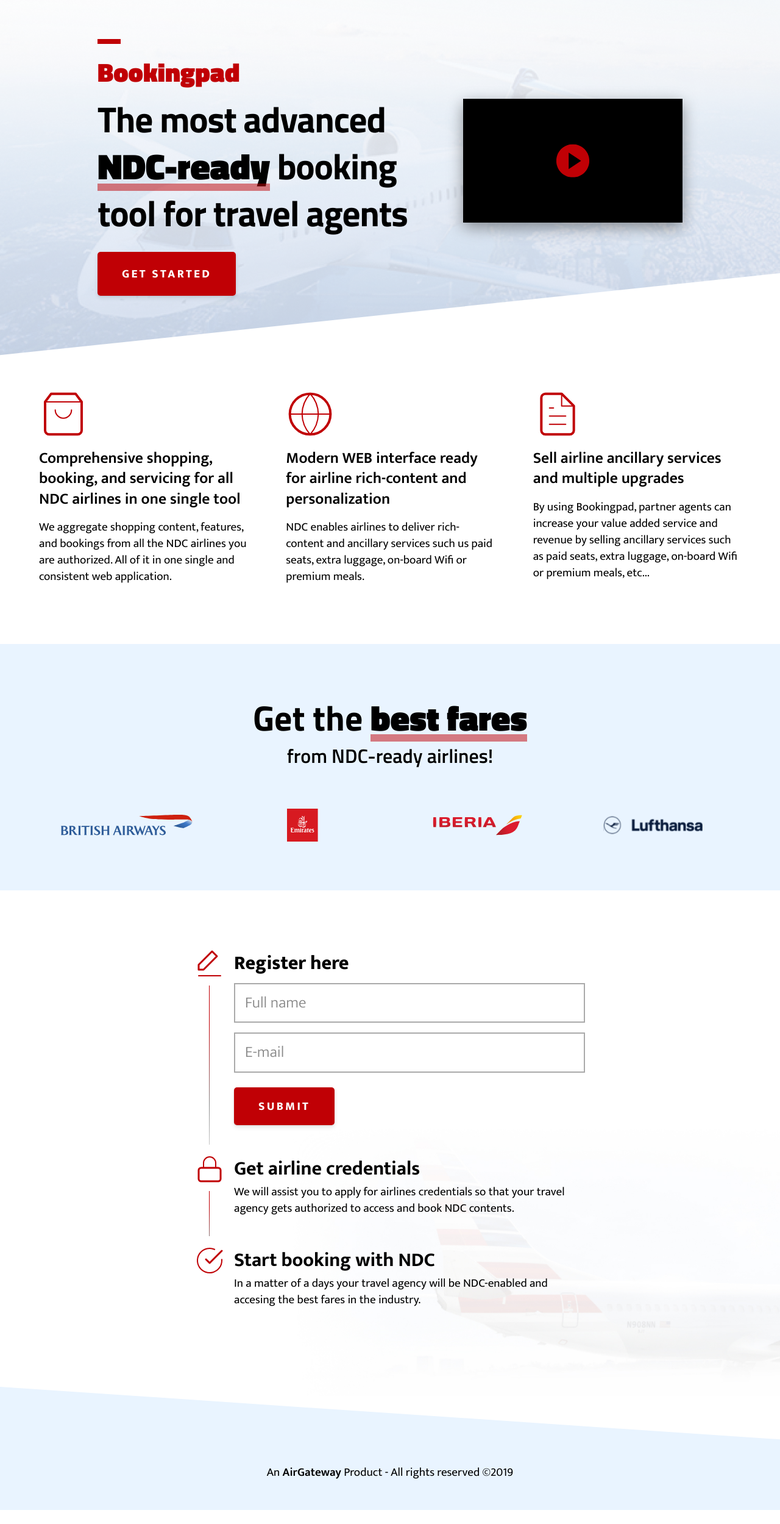
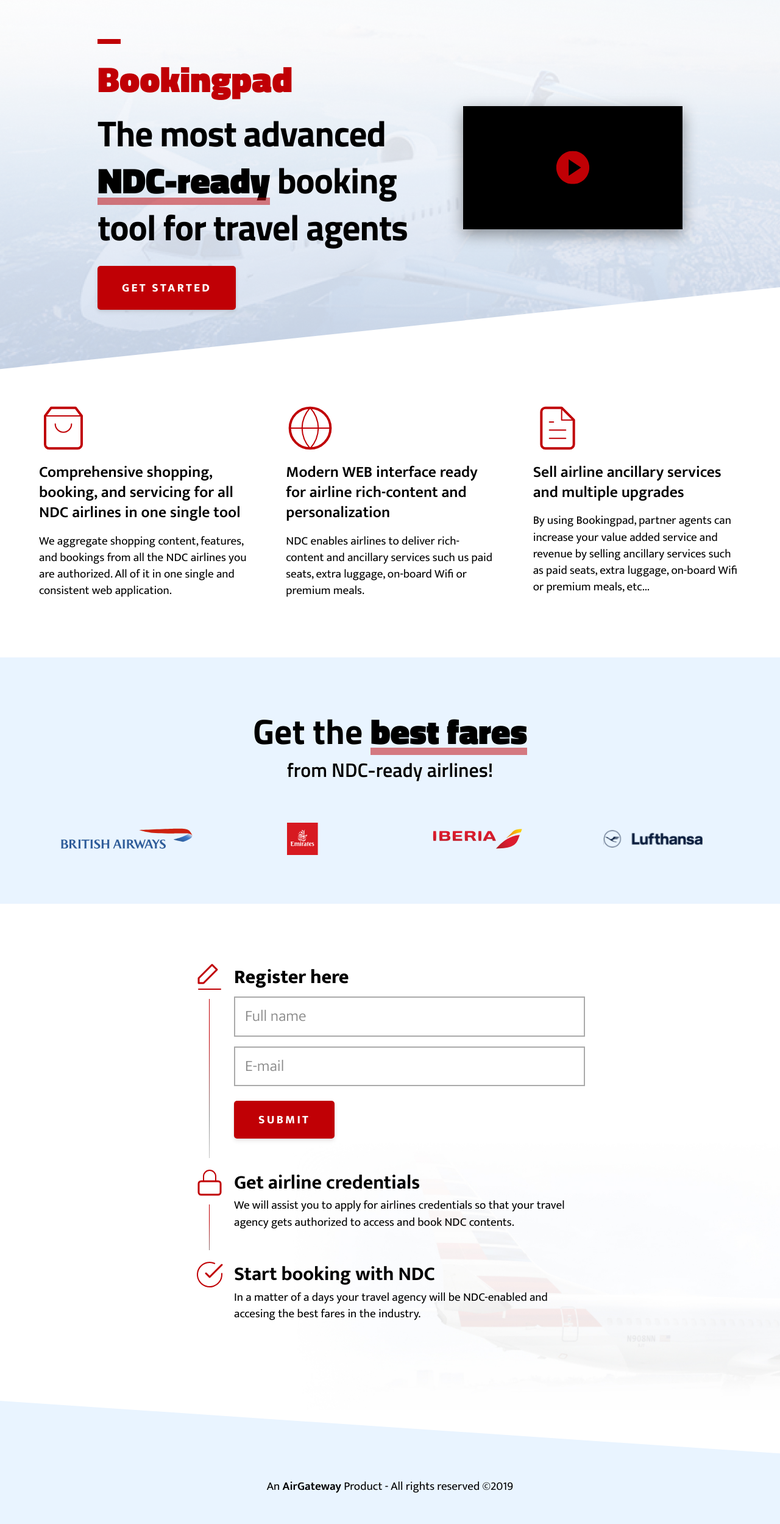
Before and after one commit to tripsimian-labs/bookingpad-web, a Jekyll site: the page built from index.md, in a window 1280 px wide. Shown: the whole page at 61% size. Built offline with Jekyll 4.4.1, drawn with Linux system fonts in a browser that asks for light colours; before the commit the page ends 2476 px from its top, so only the background shows below that.

Commit message:
Increase logo size.

```diff
--- a/_sass/layout.scss
+++ b/_sass/layout.scss
@@ -56,7 +56,7 @@
   &-header {
     h1 {
       color: $red;
-      font-size: 2.7rem;
+      font-size: 3.7rem;
       font-weight: 800;
       margin: 0;
     }
```
